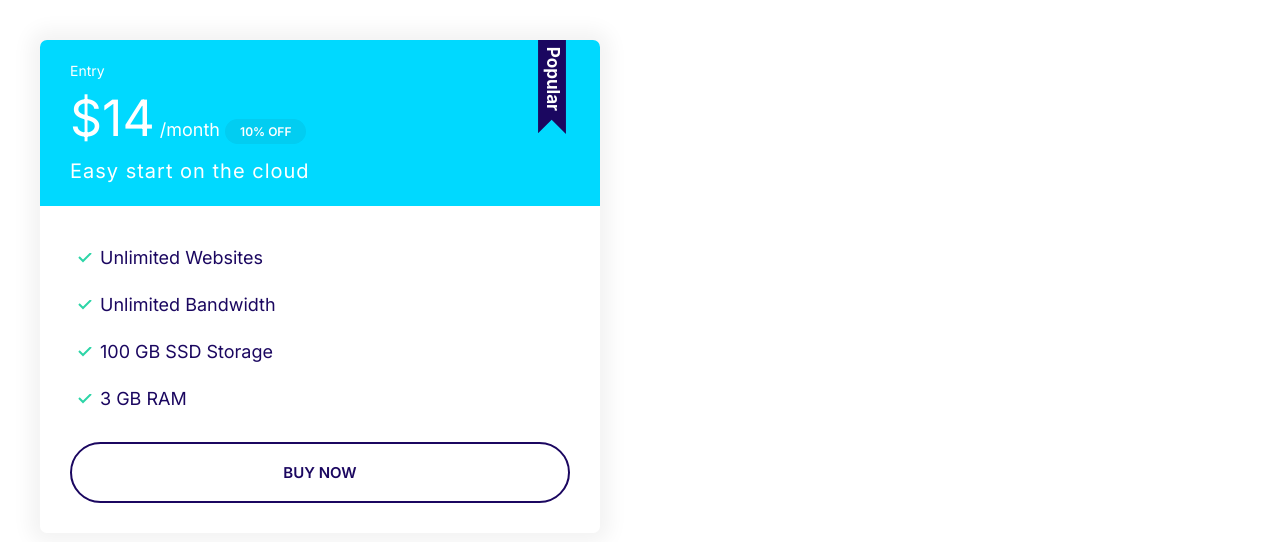
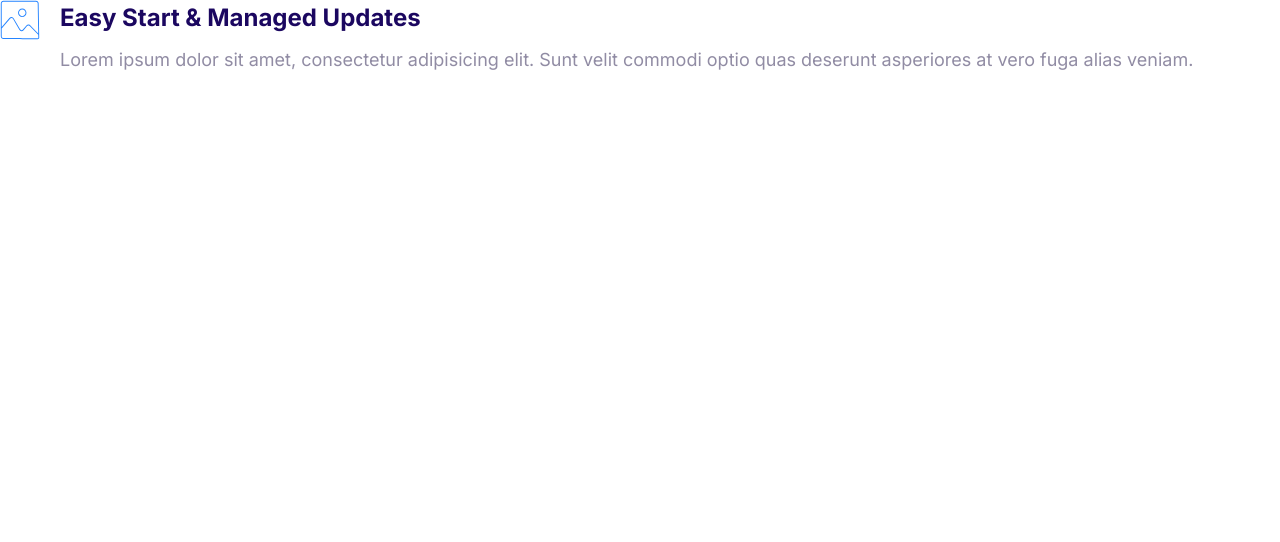
Before and after one commit to gagglepod/moshify, a plain HTML site: page index.html in a window 1280 px wide. Drawn offline with Linux system fonts and the light colour scheme.

Commit message:
Added Media Component.

```diff
--- a/css/styles.css
+++ b/css/styles.css
@@ -365,3 +365,20 @@ a {
     font-size: 1.6rem;
   }
 }
+
+/* Media */
+.media {
+  display: flex;
+}
+
+.media__title {
+  margin-top: 0;
+}
+
+.media__body {
+  margin: 0 2rem;
+}
+
+.media__image {
+  margin-top: 1rem;
+}
--- a/index.html
+++ b/index.html
@@ -14,26 +14,15 @@
     <link rel="stylesheet" href="css/styles.css" />
   </head>
   <body>
-    <div style="width: 50%; padding: 4rem">
-      <div class="plan plan--popular">
-        <div class="card card--secondary">
-          <header class="card__header">
-            <h3 class="plan__name">Entry</h3>
-            <span class="plan__price">$14</span>
-            <span class="plan__biling-cycle">/month</span>
-            <span class="badge badge--secondary badge--small">10% OFF</span>
-            <span class="plan__description">Easy start on the cloud</span>
-          </header>
-          <div class="card__body">
-            <ul class="list list--tick">
-              <li class="list__item">Unlimited Websites</li>
-              <li class="list__item">Unlimited Bandwidth</li>
-              <li class="list__item">100 GB SSD Storage</li>
-              <li class="list__item">3 GB RAM</li>
-            </ul>
-            <button class="btn btn--outline btn--block">Buy Now</button>
-          </div>
-        </div>
+    <div class="media">
+      <div class="media__image"></div>
+      <svg class="icon icon--primary">
+        <use xlink:href="images/sprite.svg#snap"></use>
+      </svg>
+      <div class="media__body">
+        <h3 class="media__title">Easy Start & Managed Updates</h3>
+        Lorem ipsum dolor sit amet, consectetur adipisicing elit. Sunt velit
+        commodi optio quas deserunt asperiores at vero fuga alias veniam.
       </div>
     </div>
   </body>
```
Also changed, not shown: components/media.html (added, +12 -0 lines).
